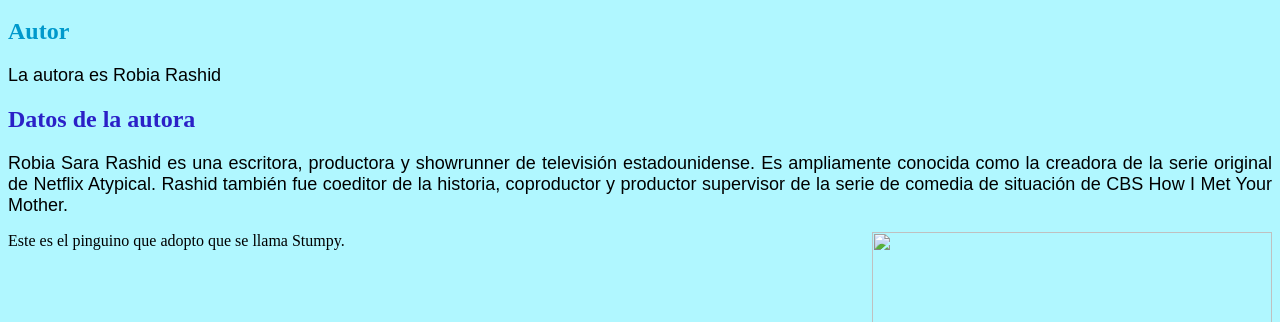
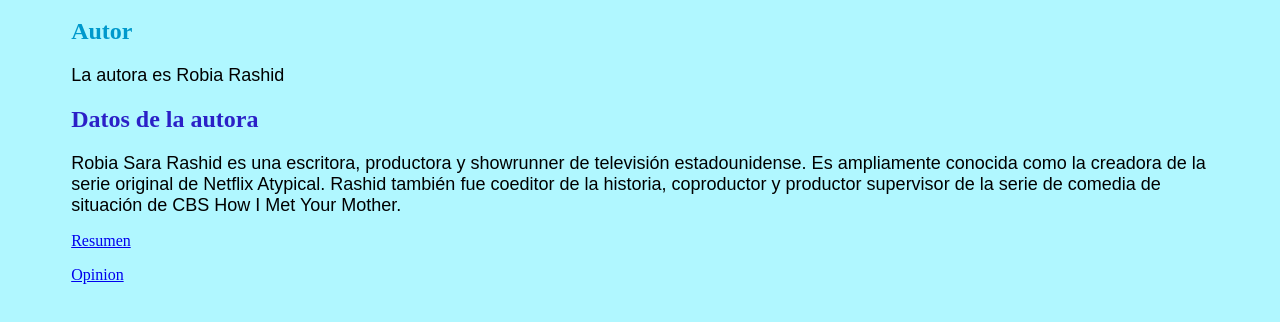
Before and after one commit to binbinj7/binbinj.github.io, a plain HTML site: page index.html in a window 1280 px wide. Shown: the part 50-372 px from the top of the page. Drawn offline with Linux system fonts and the light colour scheme.

Commit message:
Update index.html

```diff
--- a/index.html
+++ b/index.html
@@ -7,10 +7,12 @@
 
              font-family:'Arial';
              font-size: large;
-         }
-         .info{
-             font-family:'Cambria';
-             text-align:justify;
+     }
+              .info{
+            margin-right: 5%;
+            margin-left:5%;
+
+
 
 
          }
@@ -45,8 +47,5 @@
 <p><span class="b">La autora es Robia Rashid</span></p>
 <h2>Datos de la autora</h2>
 <p><span class="b">Robia Sara Rashid es una escritora, productora y showrunner de televisión estadounidense. Es ampliamente conocida como la creadora de la serie original de Netflix Atypical. Rashid también fue coeditor de la historia, coproductor y productor supervisor de la serie de comedia de situación de CBS How I Met Your Mother.</span><p>
-
-        </div>
-   <div class="a">
- <img  class="pic" src="caracteristicas-hosting-web.webp">
-<p>Este es el pinguino que adopto que se llama Stumpy.
+  <p><a href="https://binbinj7.github.io/resumen">Resumen</a>
+ <p><a href="https://binbinj7.github.io/opinion">Opinion</a>
```
